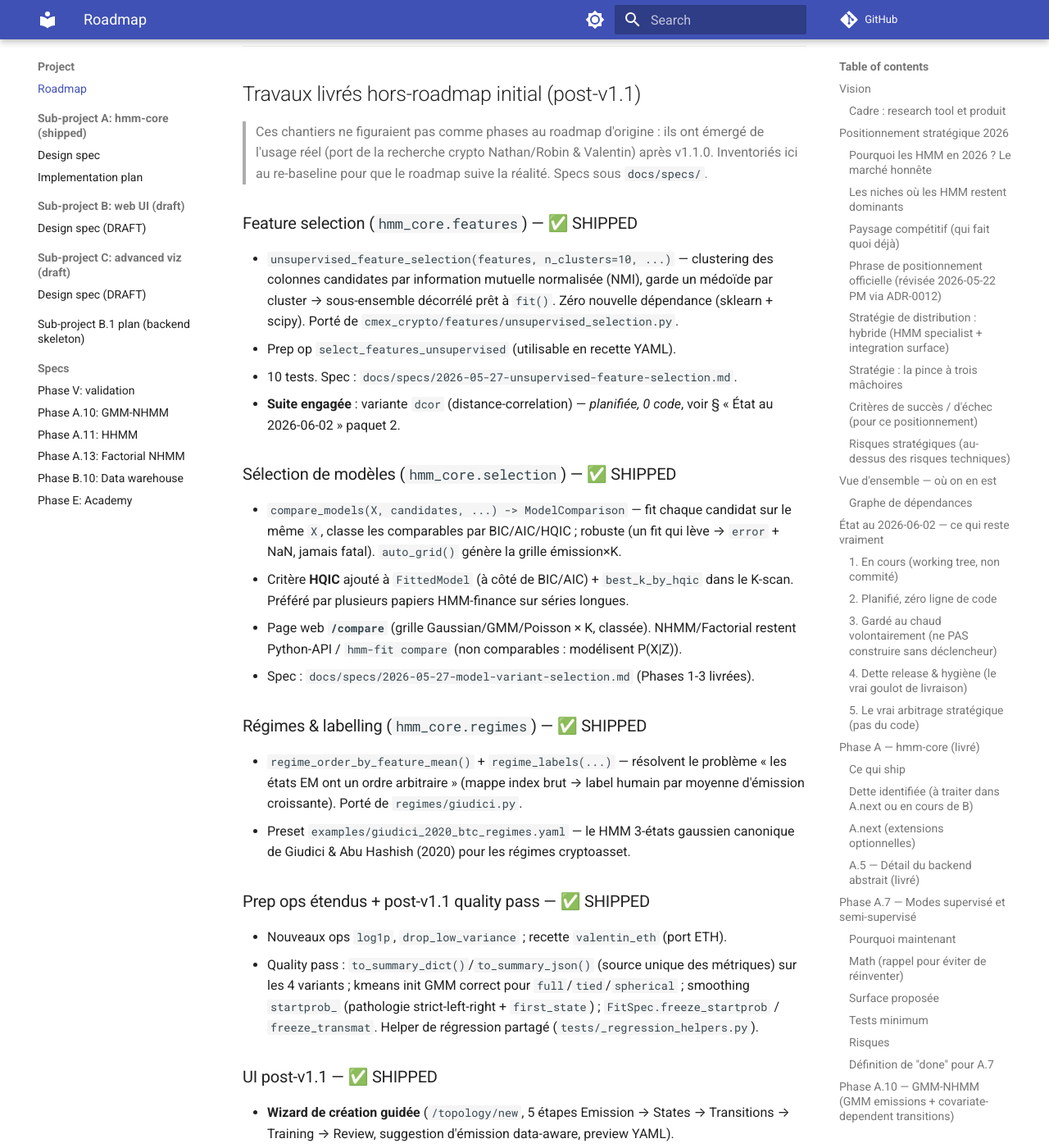
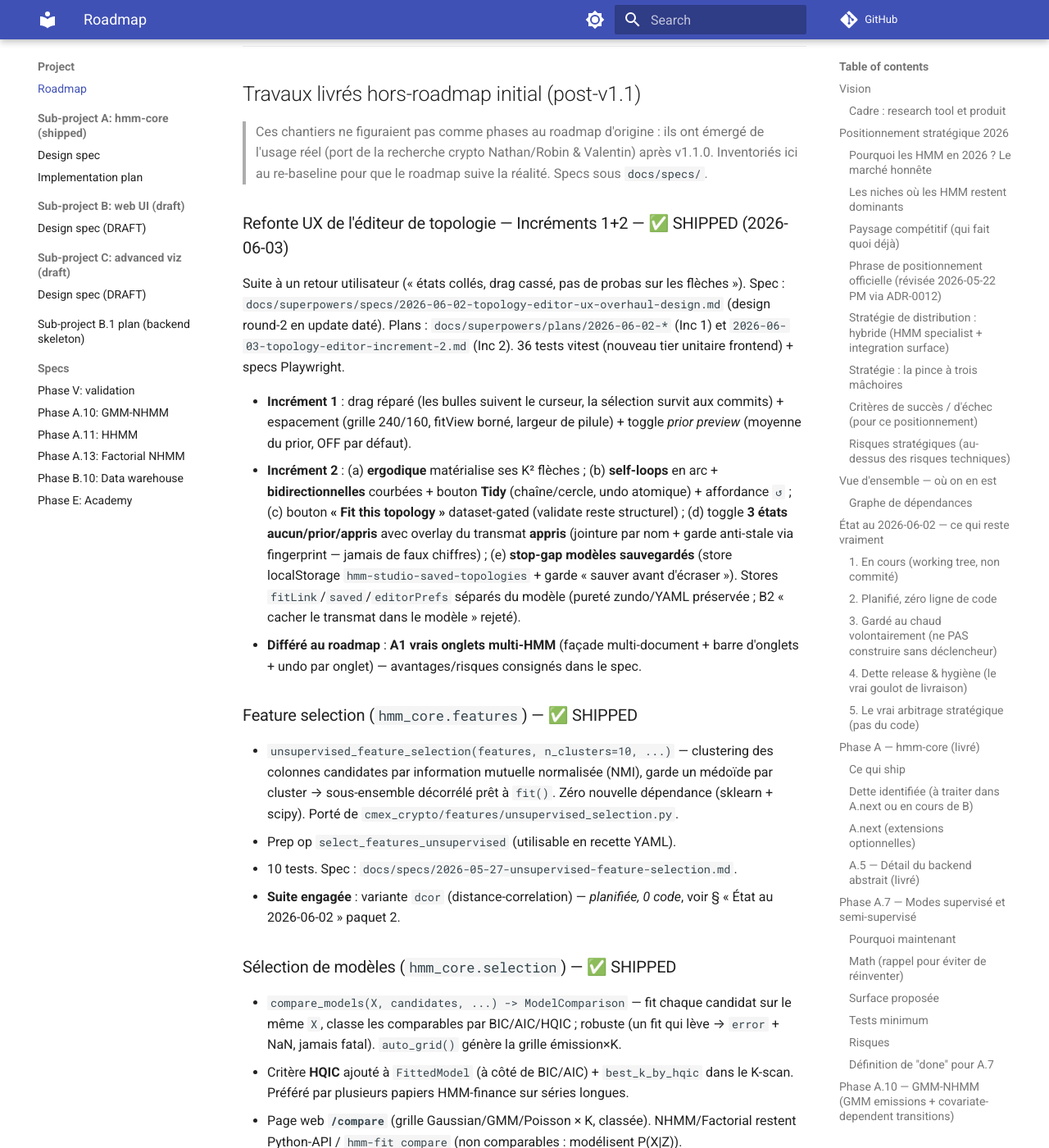
Before and after one commit to RoJLD/HMMstudio, an MkDocs documentation site: the page built from docs/roadmap.md, in a window 1280 px wide and 1400 px high, scrolled down 24086 px. Shown: the whole window at 82% size. Built offline with MkDocs 1.6.1 and Material for MkDocs 9.7.7, drawn with Linux system fonts in a browser that asks for light colours; comment, search, counter and statistics services are not loaded.

Commit message:
docs(roadmap): record topology-editor UX overhaul (Increments 1+2) as shipped
Add a "Travaux livrés hors-roadmap initial" entry for the editor UX work
shipped 2026-06-03 (Inc 1 drag/spacing/prior-preview; Inc 2 ergodic arrows,
self-loops/curved/Tidy, Fit button, tri-state none/prior/learned overlay,
named-saved stop-gap). A1 true multi-tab deferred on the roadmap.

Co-Authored-By: Claude Opus 4.8 <noreply@anthropic.com>

```diff
--- a/docs/roadmap.md
+++ b/docs/roadmap.md
@@ -960,6 +960,29 @@ concurrence pas.
 > après v1.1.0. Inventoriés ici au re-baseline pour que le roadmap suive la
 > réalité. Specs sous `docs/specs/`.
 
+### Refonte UX de l'éditeur de topologie — Incréments 1+2 — ✅ SHIPPED (2026-06-03)
+
+Suite à un retour utilisateur (« états collés, drag cassé, pas de probas sur les
+flèches »). Spec : `docs/superpowers/specs/2026-06-02-topology-editor-ux-overhaul-design.md`
+(design round-2 en update daté). Plans : `docs/superpowers/plans/2026-06-02-*` (Inc 1)
+et `2026-06-03-topology-editor-increment-2.md` (Inc 2). 36 tests vitest (nouveau tier
+unitaire frontend) + specs Playwright.
+
+- **Incrément 1** : drag réparé (les bulles suivent le curseur, la sélection survit
+  aux commits) + espacement (grille 240/160, fitView borné, largeur de pilule) +
+  toggle *prior preview* (moyenne du prior, OFF par défaut).
+- **Incrément 2** : (a) **ergodique** matérialise ses K² flèches ; (b) **self-loops**
+  en arc + **bidirectionnelles** courbées + bouton **Tidy** (chaîne/cercle, undo
+  atomique) + affordance `↺` ; (c) bouton **« Fit this topology »** dataset-gated
+  (validate reste structurel) ; (d) toggle **3 états aucun/prior/appris** avec
+  overlay du transmat **appris** (jointure par nom + garde anti-stale via
+  fingerprint — jamais de faux chiffres) ; (e) **stop-gap modèles sauvegardés**
+  (store localStorage `hmm-studio-saved-topologies` + garde « sauver avant
+  d'écraser »). Stores `fitLink`/`saved`/`editorPrefs` séparés du modèle (pureté
+  zundo/YAML préservée ; B2 « cacher le transmat dans le modèle » rejeté).
+- **Différé au roadmap** : **A1 vrais onglets multi-HMM** (façade multi-document +
+  barre d'onglets + undo par onglet) — avantages/risques consignés dans le spec.
+
 ### Feature selection (`hmm_core.features`) — ✅ SHIPPED
 
 - `unsupervised_feature_selection(features, n_clusters=10, ...)` — clustering
```
